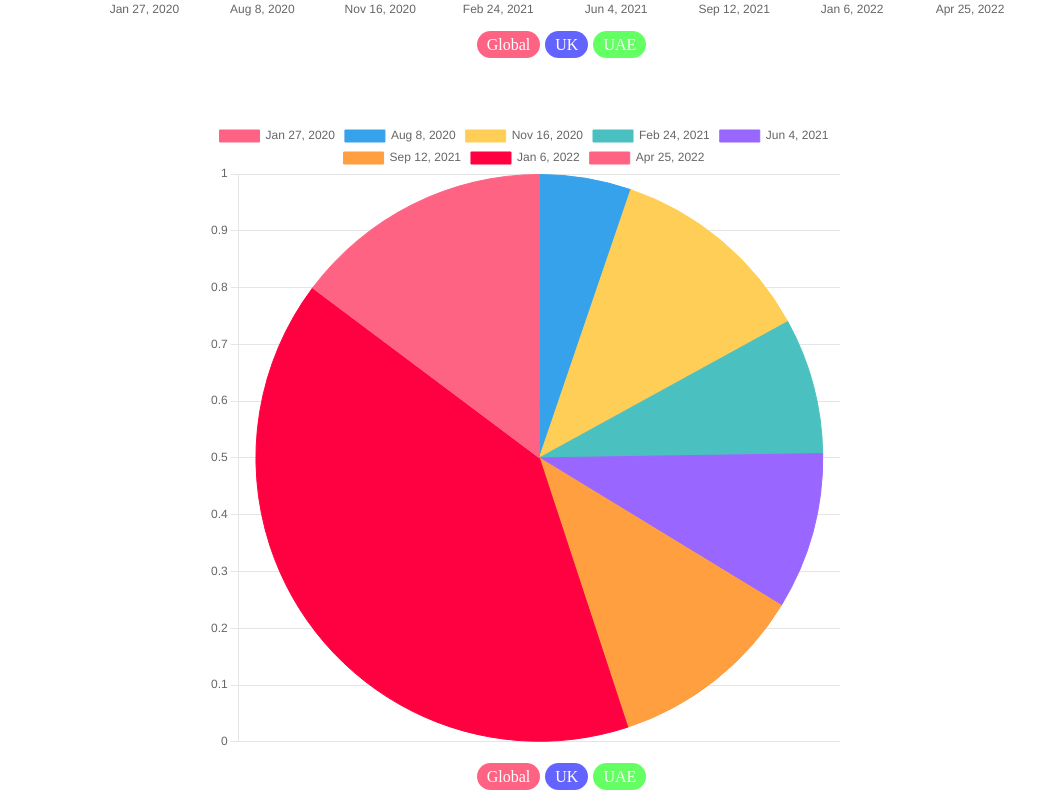
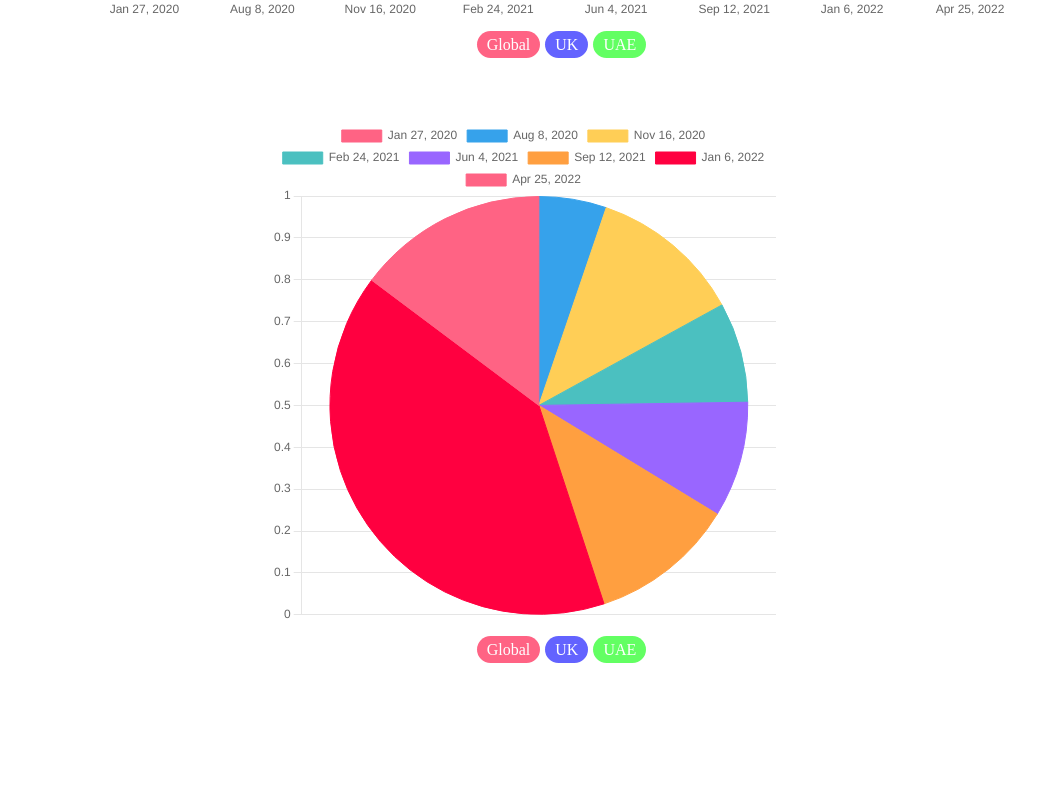
Before and after one commit to Winter-r/-DEPRECATED-Disease-and-Health, a website: page Pages/index.html in a window 1280 px wide. Shown: the part 1098-1908 px from the top of the page, without its empty margins (116-1160 px from the left). After the commit the page ends 1781 px from the top, so only its background shows below. Drawn offline with nearby package versions, Linux system fonts and the light colour scheme.

Commit message:
Scale Bug Fix

```diff
--- a/App/SCSS/_globals.scss
+++ b/App/SCSS/_globals.scss
@@ -96,7 +96,7 @@
 // Pie Chart
 .pieChartBox {
   padding-top: 50px;
-  width: 50%;
+  width: 40%;
   margin: 0 auto;
 }
 
```
Also changed, not shown: App/Dist/style.css.
